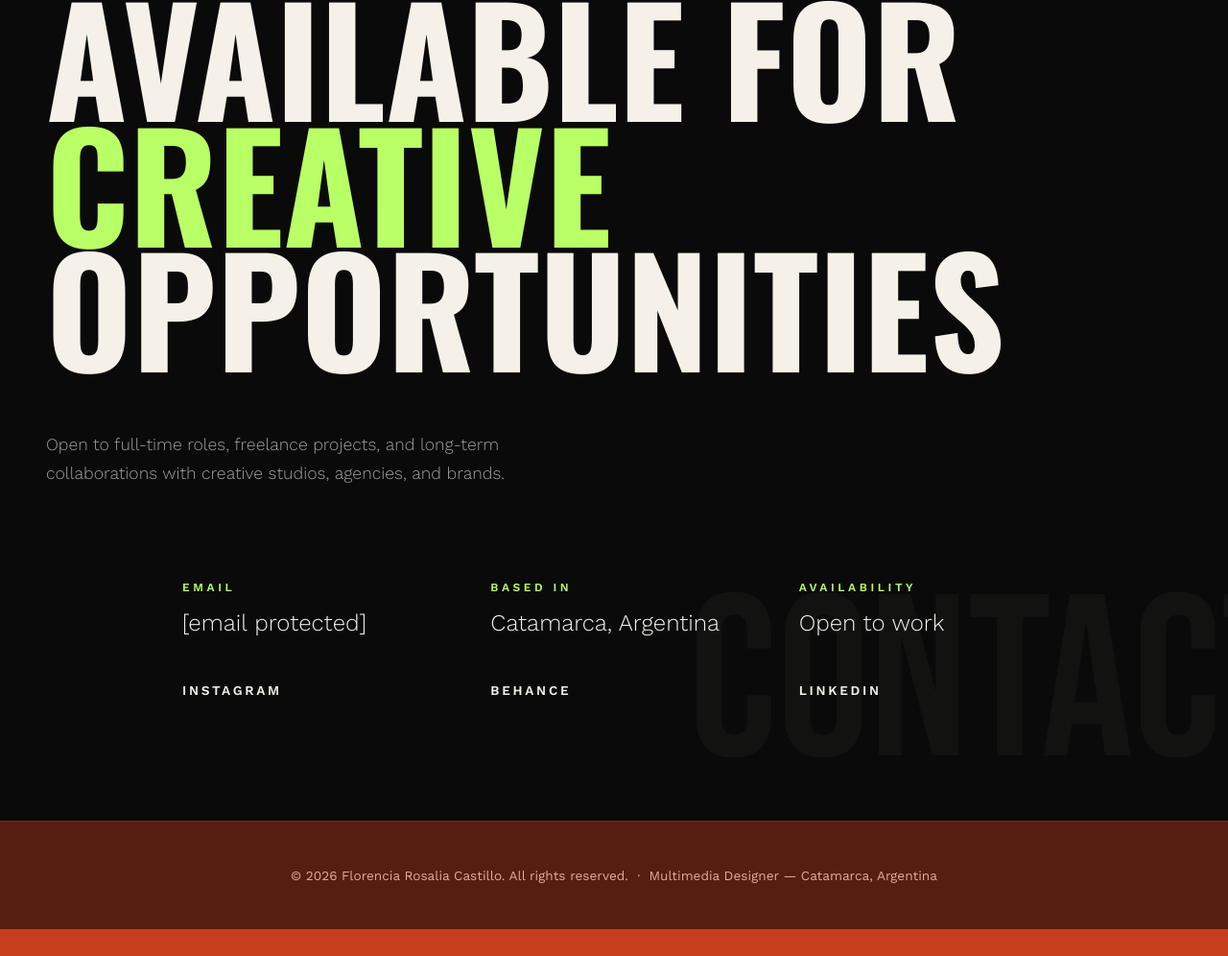
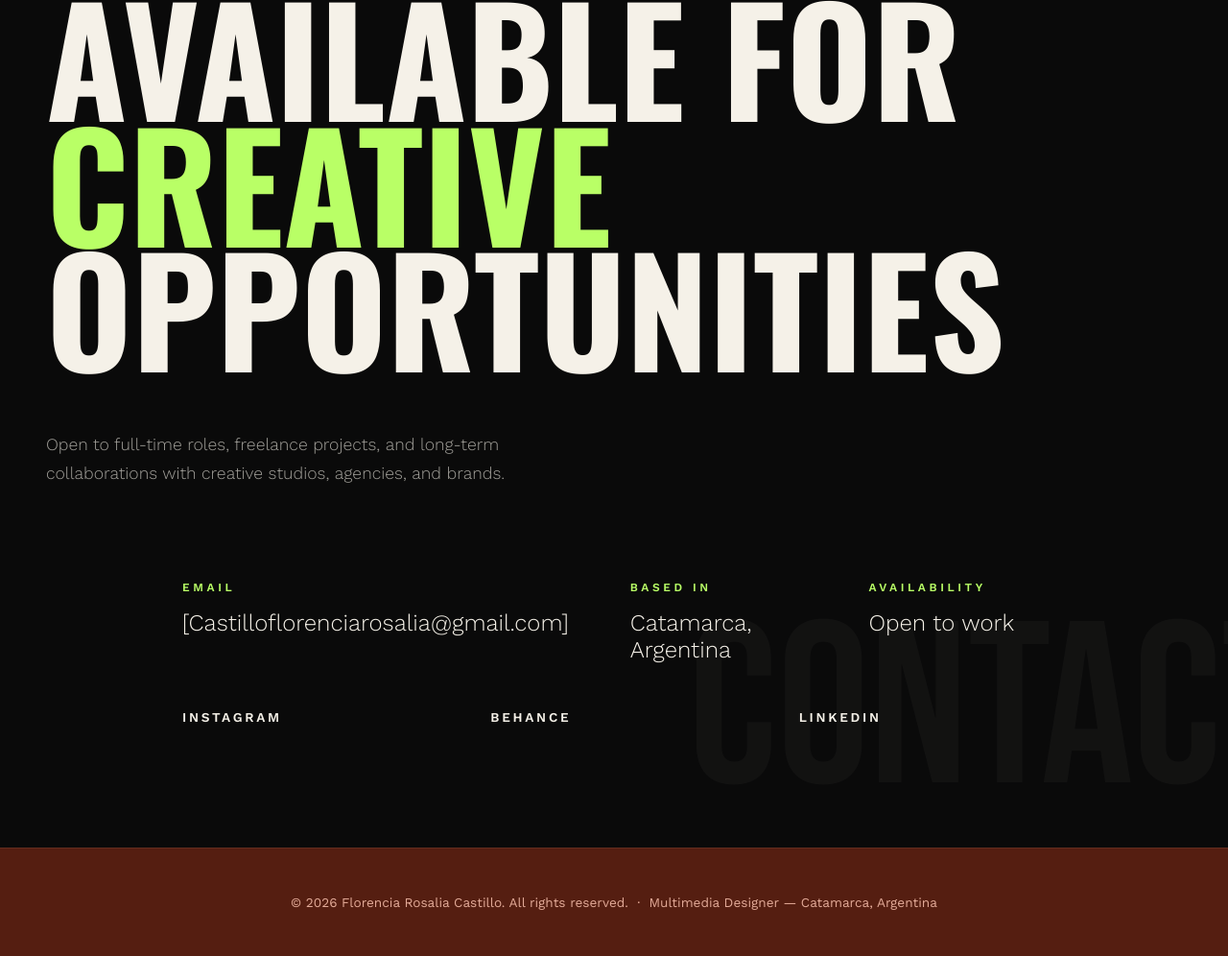
Before and after one commit to rosalia82/portfolio-castillo-florencia-rosalia, a plain HTML site: page index.html in a window 1280 px wide. Shown: the part 6704-7700 px from the top of the page at 96% size. Before the commit the page ends 7672 px from the top, so only its background shows below. Drawn offline with nearby package versions, Linux system fonts and the light colour scheme; files whose address does not match are found by name.

Commit message:
Update index.html

```diff
--- a/index.html
+++ b/index.html
@@ -399,10 +399,10 @@
         <div class="contact-bottom">
             <div class="contact-info">
                 <div class="contact-item">
-                    <h3 data-en="Email" data-es="Email">Email</h3>
+                    <h3 data-en="Email" data-es="Email">Castilloflorenciarosalia@gmail.com</h3>
                     <p>
                         <a href="/cdn-cgi/l/email-protection#8ceae0e3fee9e2efe5edcce9f4ede1fce0e9a2efe3e1" aria-label="Send email to Florencia">
-                            <span class="__cf_email__" data-cfemail="d3b5bfbca1b6bdb0bab293b6abb2bea3bfb6fdb0bcbe"><span class="__cf_email__" data-cfemail="b6f5d7c5c2dfdadad9d0dad9c4d3d8d5dfd7c4d9c5d7dadfd7f6d1dbd7dfda98d5d9db">[email&#160;protected]</span></span>
+                            <span class="__cf_email__" data-cfemail="d3b5bfbca1b6bdb0bab293b6abb2bea3bfb6fdb0bcbe"><span class="__cf_email__" data-cfemail="b6f5d7c5c2dfdadad9d0dad9c4d3d8d5dfd7c4d9c5d7dadfd7f6d1dbd7dfda98d5d9db">[Castilloflorenciarosalia@gmail.com]</span></span>
                         </a>
                     </p>
                 </div>
```
